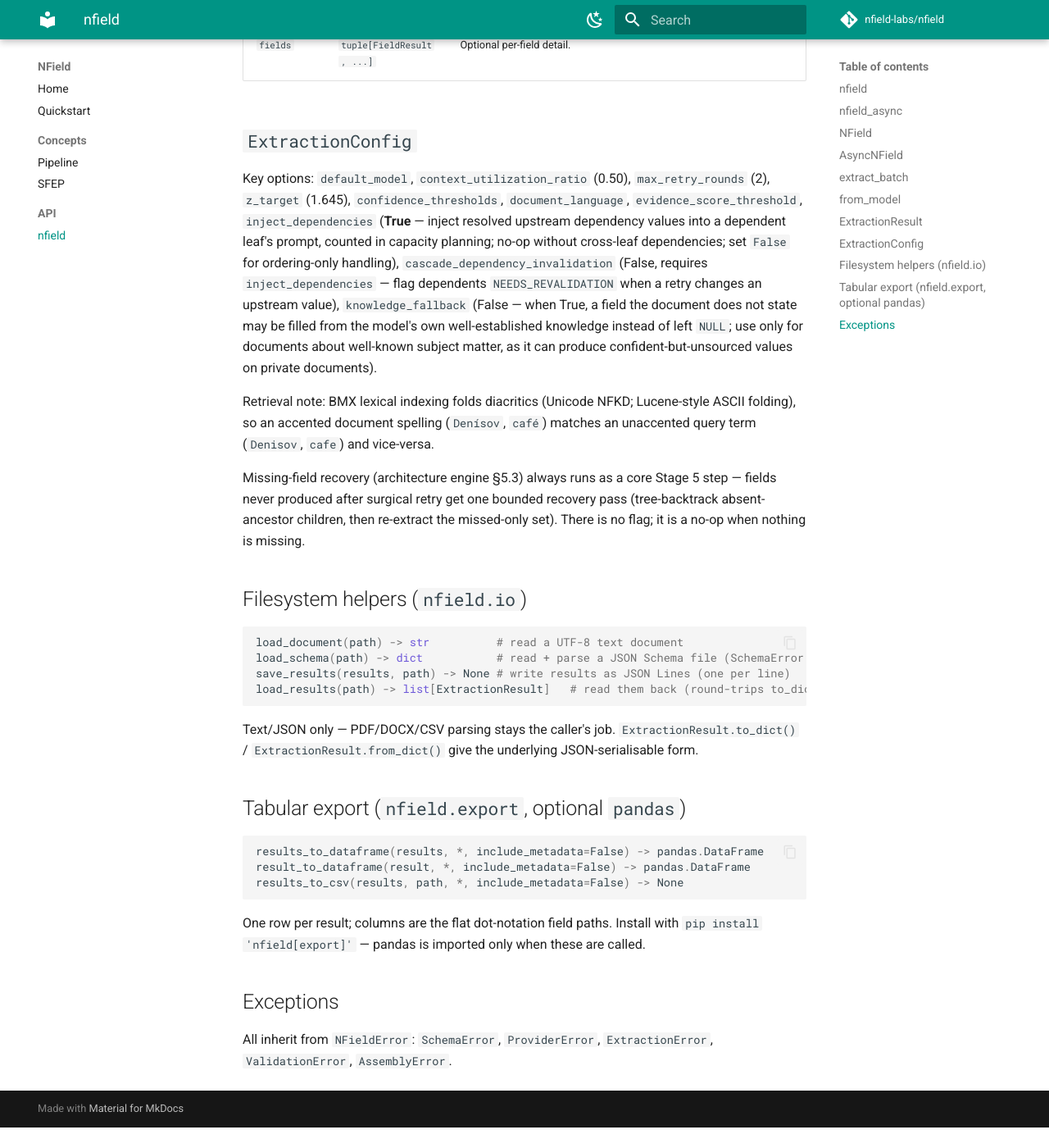
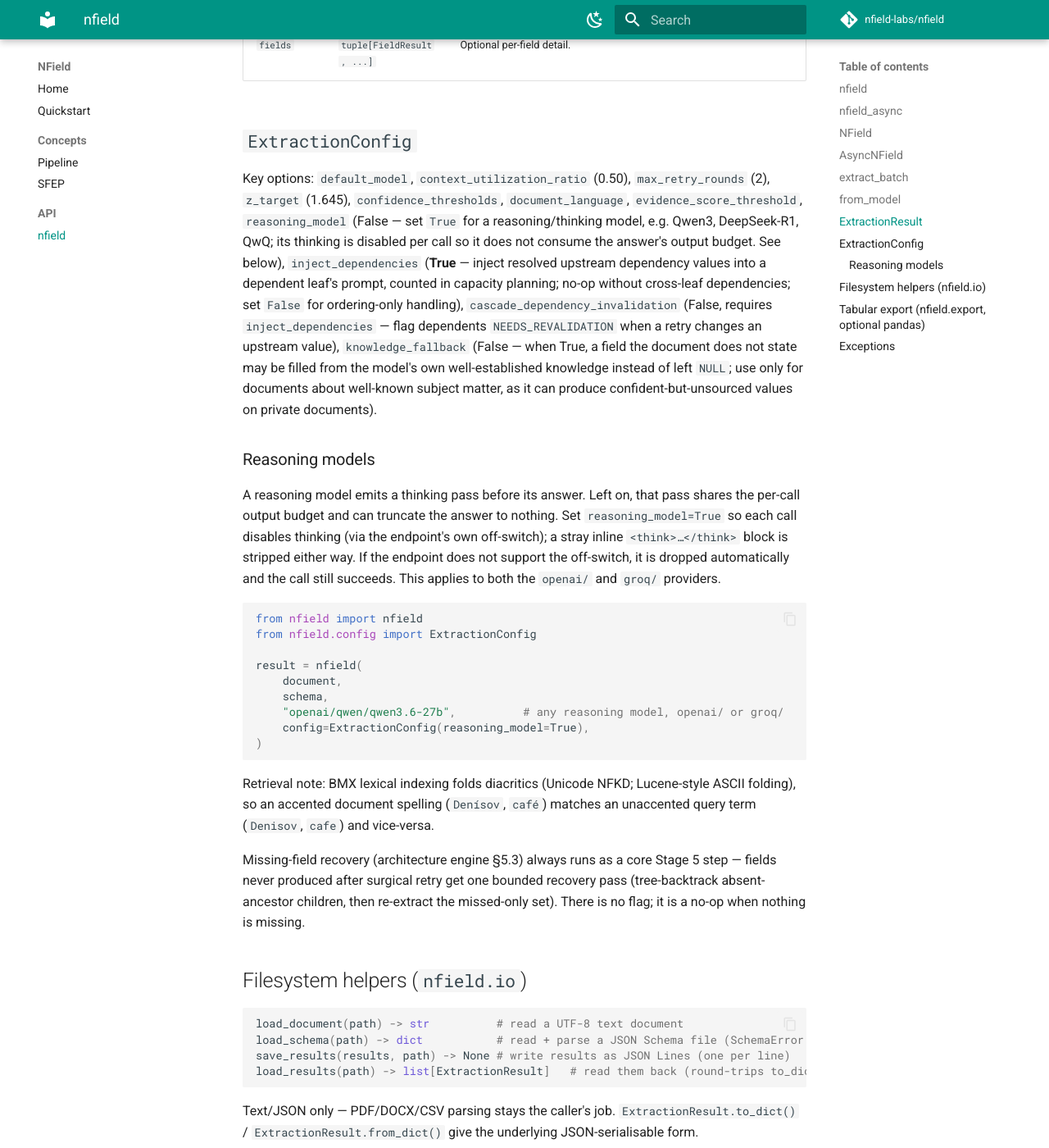
Before and after one commit to nfield-labs/nfield, an MkDocs documentation site: the page built from docs/api/nfield.md, in a window 1280 px wide and 1400 px high, scrolled down 1980 px. Shown: the whole window at 82% size. Built offline with MkDocs 1.6.1 and Material for MkDocs 9.7.7, drawn with Linux system fonts in a browser that asks for light colours; comment, search, counter and statistics services are not loaded; before the commit the page ends 3355 px from its top, so only the background shows below that.

Commit message:
Document the reasoning_model option
Add the reasoning_model config option to the API reference (with a Reasoning models subsection and example) and a note in the README, so users know to set it for Qwen3 / DeepSeek-R1 / QwQ models.

````diff
--- a/docs/api/nfield.md
+++ b/docs/api/nfield.md
@@ -88,6 +88,9 @@ Provider factory routed by the prefix before `/`.
 Key options: `default_model`, `context_utilization_ratio` (0.50),
 `max_retry_rounds` (2), `z_target` (1.645), `confidence_thresholds`,
 `document_language`, `evidence_score_threshold`,
+`reasoning_model` (False — set `True` for a reasoning/thinking model, e.g. Qwen3,
+DeepSeek-R1, QwQ; its thinking is disabled per call so it does not consume the
+answer's output budget. See below),
 `inject_dependencies` (**True** — inject resolved upstream dependency values into
 a dependent leaf's prompt, counted in capacity planning; no-op without cross-leaf
 dependencies; set `False` for ordering-only handling),
@@ -97,6 +100,27 @@ dependents `NEEDS_REVALIDATION` when a retry changes an upstream value),
 be filled from the model's own well-established knowledge instead of left `NULL`;
 use only for documents about well-known subject matter, as it can produce
 confident-but-unsourced values on private documents).
+
+### Reasoning models
+
+A reasoning model emits a thinking pass before its answer. Left on, that pass
+shares the per-call output budget and can truncate the answer to nothing. Set
+`reasoning_model=True` so each call disables thinking (via the endpoint's own
+off-switch); a stray inline `<think>…</think>` block is stripped either way. If
+the endpoint does not support the off-switch, it is dropped automatically and the
+call still succeeds. This applies to both the `openai/` and `groq/` providers.
+
+```python
+from nfield import nfield
+from nfield.config import ExtractionConfig
+
+result = nfield(
+    document,
+    schema,
+    "openai/qwen/qwen3.6-27b",          # any reasoning model, openai/ or groq/
+    config=ExtractionConfig(reasoning_model=True),
+)
+```
 
 Retrieval note: BMX lexical indexing folds diacritics (Unicode NFKD; Lucene-style ASCII
 folding), so an accented document spelling (`Denísov`, `café`) matches an
````
Also changed, not shown: README.md (+4 -0 lines).
